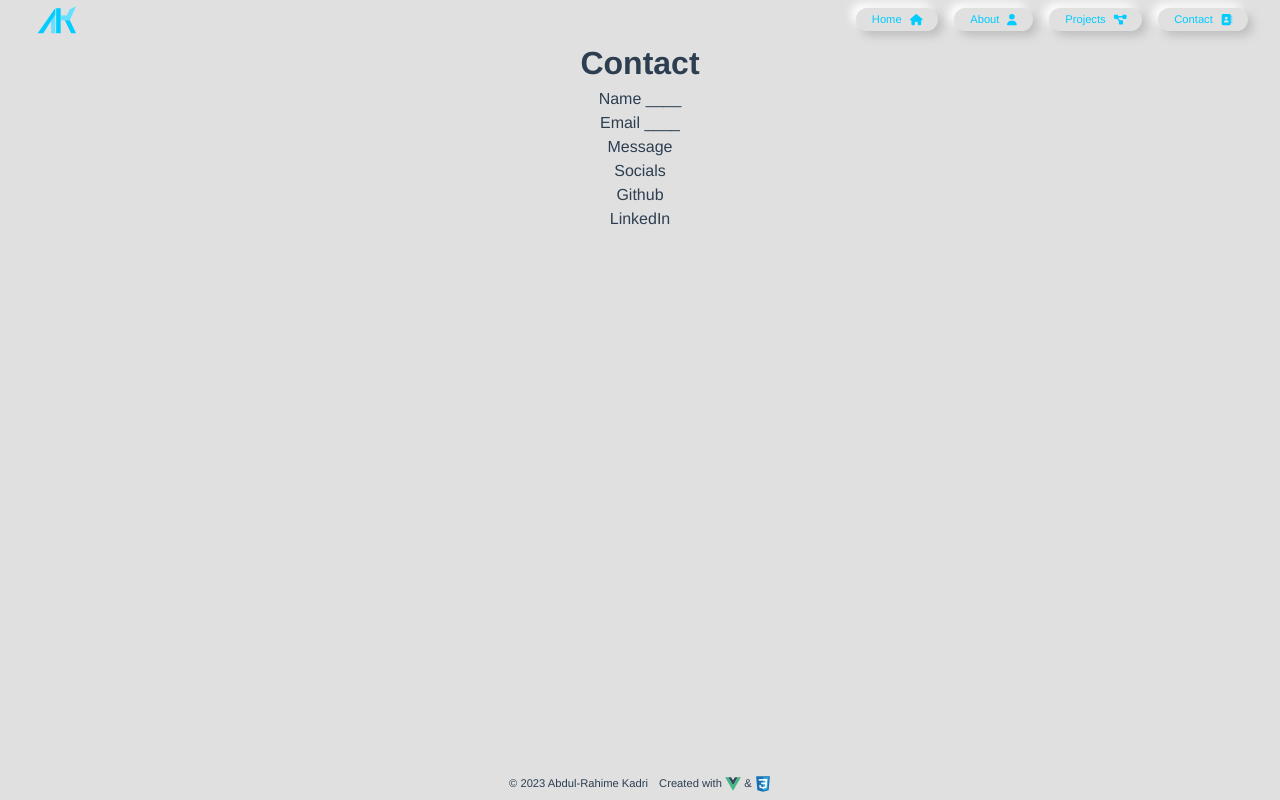
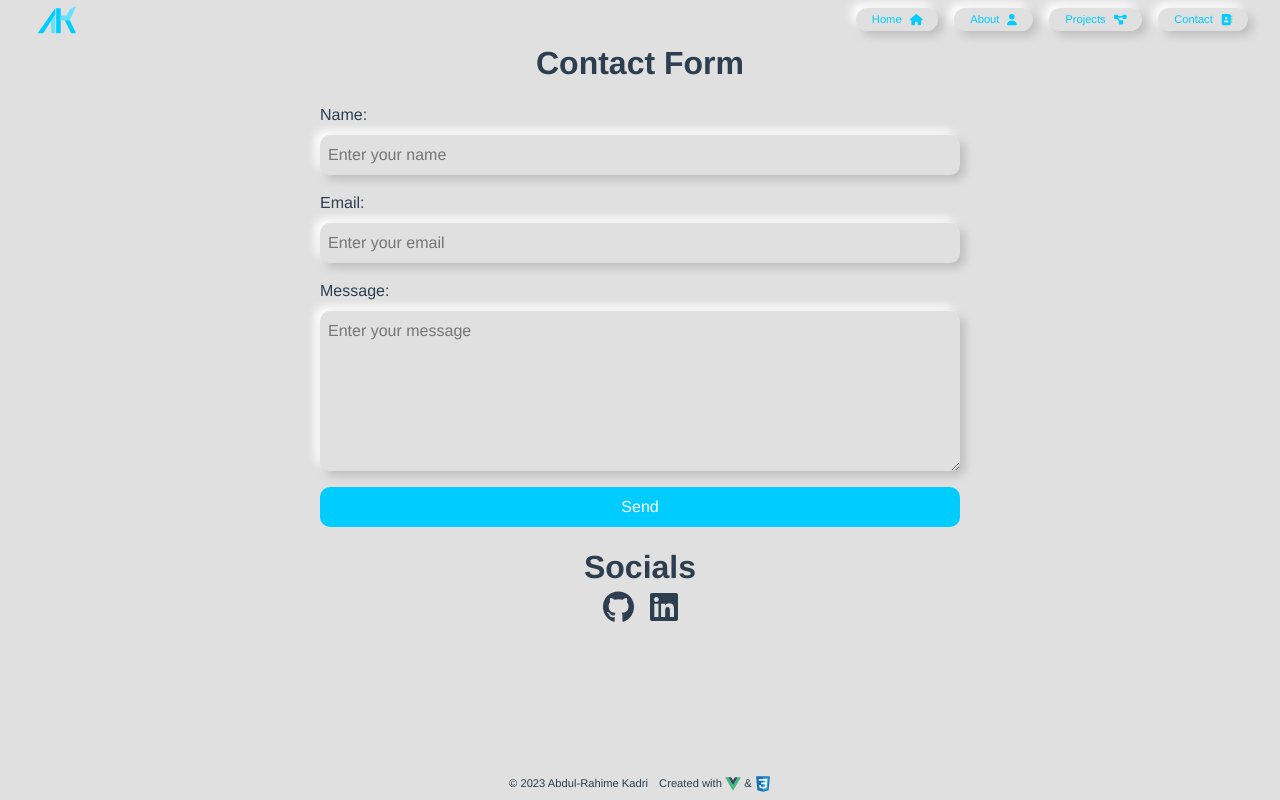
Before and after one commit to AbdulKadri/personal-portfolio-vue, a Vue app: page /contact in a window 1280 px wide. Built offline with nearby package versions, Linux system fonts and the light colour scheme.

Commit message:
Add form and socials

```diff
--- a/src/views/ContactView.vue
+++ b/src/views/ContactView.vue
@@ -1,14 +1,196 @@
 <template>
-  <div class="contact">
-    <h1>Contact</h1>
-    <p>Name ____</p>
-    <p>Email ____</p>
-    <p>Message</p>
+  <div class="contact-container">
+    <div class="contact-form">
+      <h1>Contact Form</h1>
+      <form @submit.prevent="handleSubmit">
+        <div class="form-group">
+          <label for="name">Name:</label>
+          <input v-model="form.name" type="text" id="name" placeholder="Enter your name" required />
+        </div>
+        <div class="form-group">
+          <label for="email">Email:</label>
+          <input
+            v-model="form.email"
+            type="email"
+            id="email"
+            placeholder="Enter your email"
+            required
+          />
+        </div>
+        <div class="form-group">
+          <label for="message">Message:</label>
+          <textarea
+            v-model="form.message"
+            id="message"
+            placeholder="Enter your message"
+            required
+          ></textarea>
+        </div>
+        <button type="submit">Send</button>
+      </form>
+    </div>
 
-    <p>Socials</p>
-    <p>Github</p>
-    <p>LinkedIn</p>
+    <div>
+      <h1>Socials</h1>
+      <div class="socials">
+        <a href="https://github.com/AbdulKadri" target="_blank">
+          <font-awesome-icon :icon="['fab', 'github']" />
+        </a>
+        <a href="https://www.linkedin.com/in/abdul-rahime-kadri-bb8935178/" target="_blank">
+          <font-awesome-icon :icon="['fab', 'linkedin']" />
+        </a>
+      </div>
+    </div>
   </div>
 </template>
 
-<style></style>
+<script setup lang="ts">
+import { ref } from 'vue'
+import axios from 'axios'
+import { useToast, POSITION } from 'vue-toastification'
+
+const form = ref({
+  name: '',
+  email: '',
+  message: ''
+})
+
+const toast = useToast()
+
+const handleSubmit = async (e: any) => {
+  e.preventDefault()
+
+  const serviceID = 'service_vllsmxj'
+  const templateID = 'template_2bb0yqg'
+  const userID = 'fKBdg7i_NYWLk0db1'
+
+  const url = `https://api.emailjs.com/api/v1.0/email/send`
+
+  const headers = {
+    'Content-Type': 'application/json'
+  }
+
+  const params = {
+    service_id: serviceID,
+    template_id: templateID,
+    user_id: userID,
+    template_params: form.value
+  }
+
+  try {
+    const response = await axios.post(url, params, { headers })
+    console.log(response.data)
+    toast.success('Message sent successfully!', {
+      position: POSITION.TOP_CENTER,
+      timeout: 5000,
+      closeOnClick: true,
+      pauseOnFocusLoss: true,
+      pauseOnHover: true,
+      draggable: true,
+      draggablePercent: 0.6,
+      showCloseButtonOnHover: false,
+      hideProgressBar: true,
+      closeButton: 'button',
+      icon: true,
+      rtl: false
+    })
+  } catch (err) {
+    console.log(err)
+    toast.error('Message sending failed. Please try again.', {
+      position: POSITION.TOP_CENTER,
+      timeout: 5000,
+      closeOnClick: true,
+      pauseOnFocusLoss: true,
+      pauseOnHover: true,
+      draggable: true,
+      draggablePercent: 0.6,
+      showCloseButtonOnHover: false,
+      hideProgressBar: true,
+      closeButton: 'button',
+      icon: true,
+      rtl: false
+    })
+  }
+
+  // Clear the form
+  form.value = { name: '', email: '', message: '' }
+}
+</script>
+
+<style scoped>
+.contact-container {
+  display: flex;
+  flex-direction: column;
+  justify-content: center;
+  align-items: center;
+  gap: 1rem;
+}
+.contact-form {
+  display: flex;
+  flex-direction: column;
+  align-items: center;
+  justify-content: center;
+  gap: 1rem;
+  margin: 0 2rem;
+  width: 50%;
+}
+
+form {
+  display: flex;
+  flex-direction: column;
+  gap: 1rem;
+  width: 100%;
+  text-align: left;
+}
+
+.form-group {
+  display: flex;
+  flex-direction: column;
+}
+
+.form-group label {
+  margin-bottom: 0.5rem;
+}
+
+.form-group input,
+.form-group textarea {
+  padding: 0.5rem;
+  border: none;
+  border-radius: 10px;
+  background: #e0e0e0;
+  box-shadow: 5px 5px 10px #bebebe, -5px -5px 10px #ffffff;
+}
+.form-group textarea {
+  height: 10rem;
+}
+
+button {
+  padding: 0.5rem 1rem;
+  border: none;
+  border-radius: 10px;
+  background: #00ccff;
+  color: white;
+  cursor: pointer;
+  transition: background 0.3s ease;
+}
+
+button:hover {
+  background: #0088aa;
+}
+
+.socials {
+  display: flex;
+  justify-content: center;
+  align-items: center;
+  gap: 1rem;
+}
+
+.socials > a > * {
+  height: 2rem;
+}
+
+.socials > a > *:hover {
+  cursor: pointer;
+  color: #00ccff;
+}
+</style>
```
